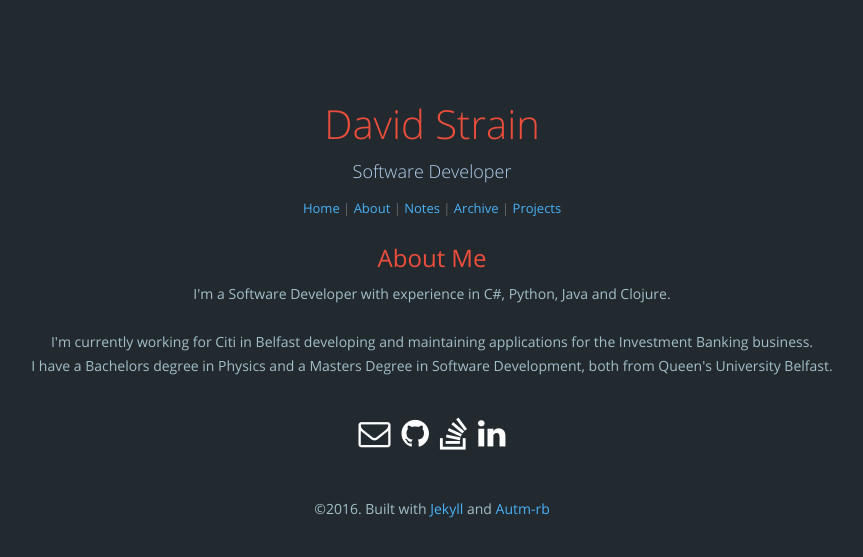
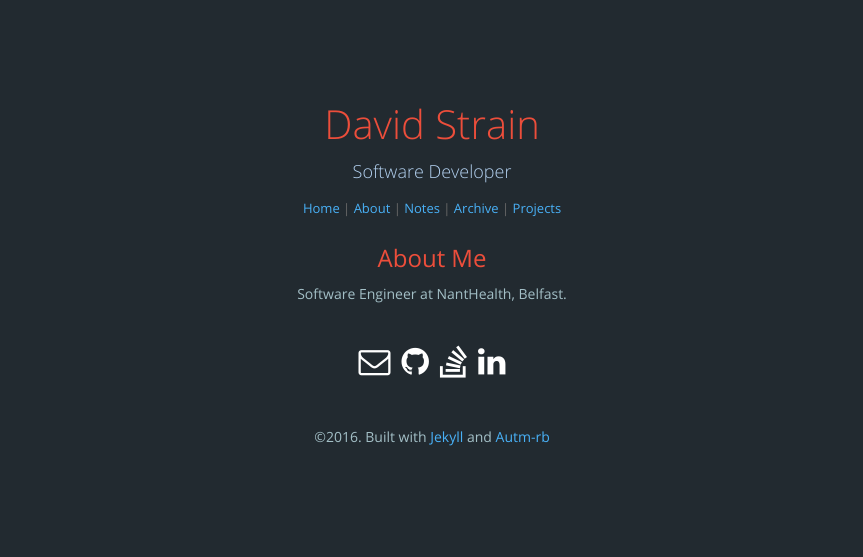
Before and after one commit to davidstrain/davidstrain.github.io, a Jekyll site: the page built from about.html, in a window 1280 px wide. Shown: the top 557 px of the page, without its empty margins (208-1071 px from the left). Built offline with Jekyll 4.4.1, drawn with Linux system fonts in a browser that asks for light colours; nearby versions of some CDN libraries.

Commit message:
Temporary update for About page

```diff
--- a/about.html
+++ b/about.html
@@ -7,11 +7,6 @@ layout: default
 <div class="resume row">
 	<h2>About Me</h2>
 	<p>
-		I'm a Software Developer with experience in C#, Python, Java and Clojure.</br>
-		</br>
-		I'm currently working for Citi in Belfast developing and maintaining
-		applications for the Investment Banking business. </br>
-		I have a Bachelors degree in Physics and a Masters Degree in Software Development,
-		both from Queen's University Belfast.
+		Software Engineer at NantHealth, Belfast.
 	</p>
 </div>
```
